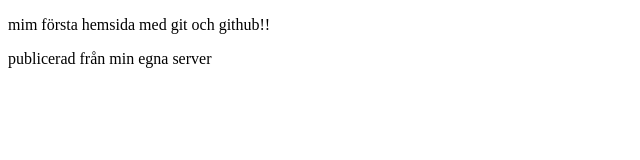
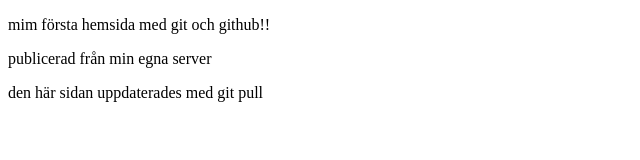
Before and after one commit to Hellb1rD/webbserver-labb2, a plain HTML site: page index.html in a window 1280 px wide. Shown: the whole page, without its empty margins (0-640 px from the left). Drawn offline with Linux system fonts and the light colour scheme.

Commit message:
Uppdaterade text på sidan

```diff
--- a/index.html
+++ b/index.html
@@ -8,5 +8,6 @@
 <body>
     <p>mim första hemsida med git och github!!</p>
     <p>publicerad från min egna server</p>
+    <p>den här sidan uppdaterades med git pull</p>
 </body>
 </html>
```
